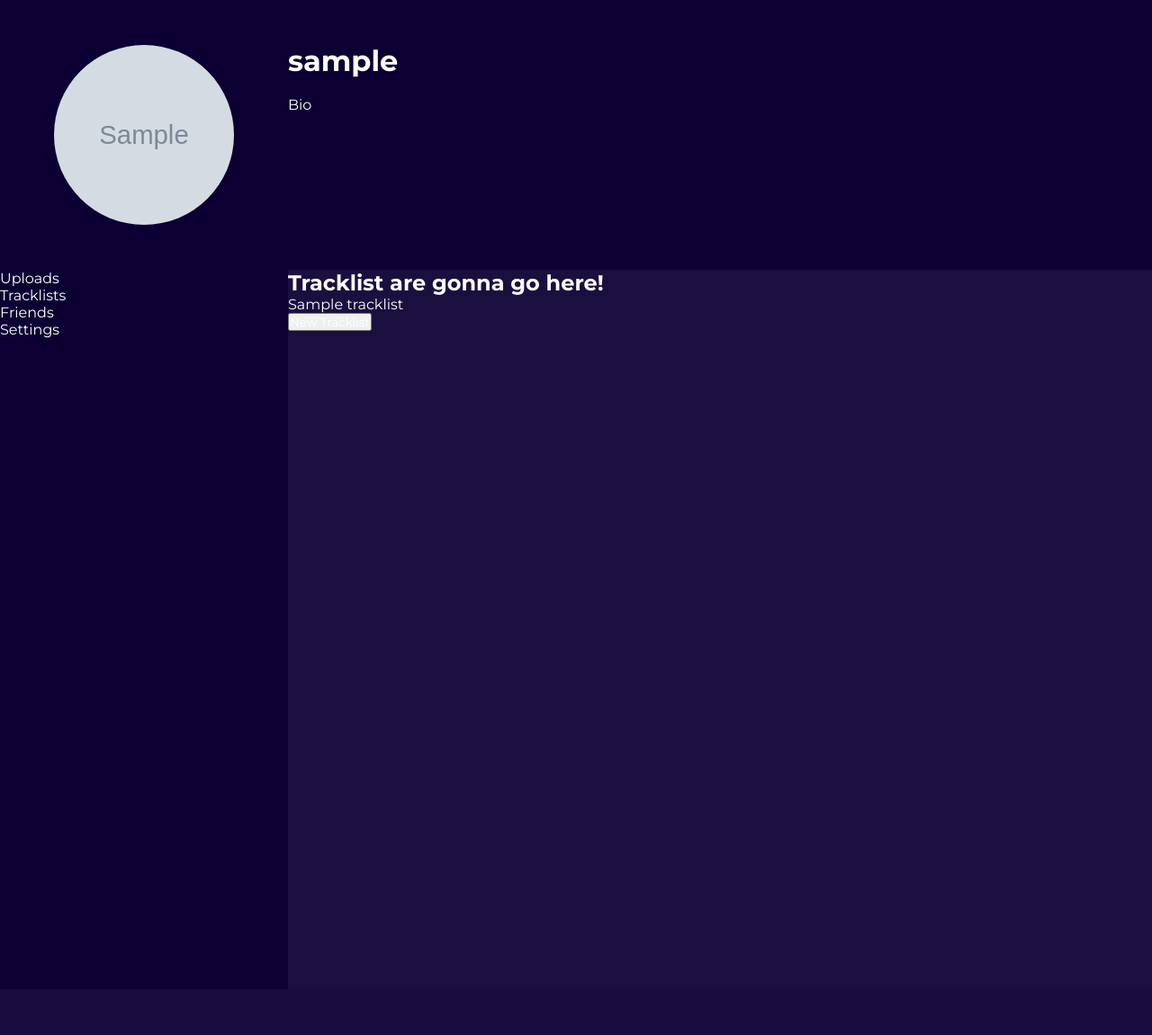
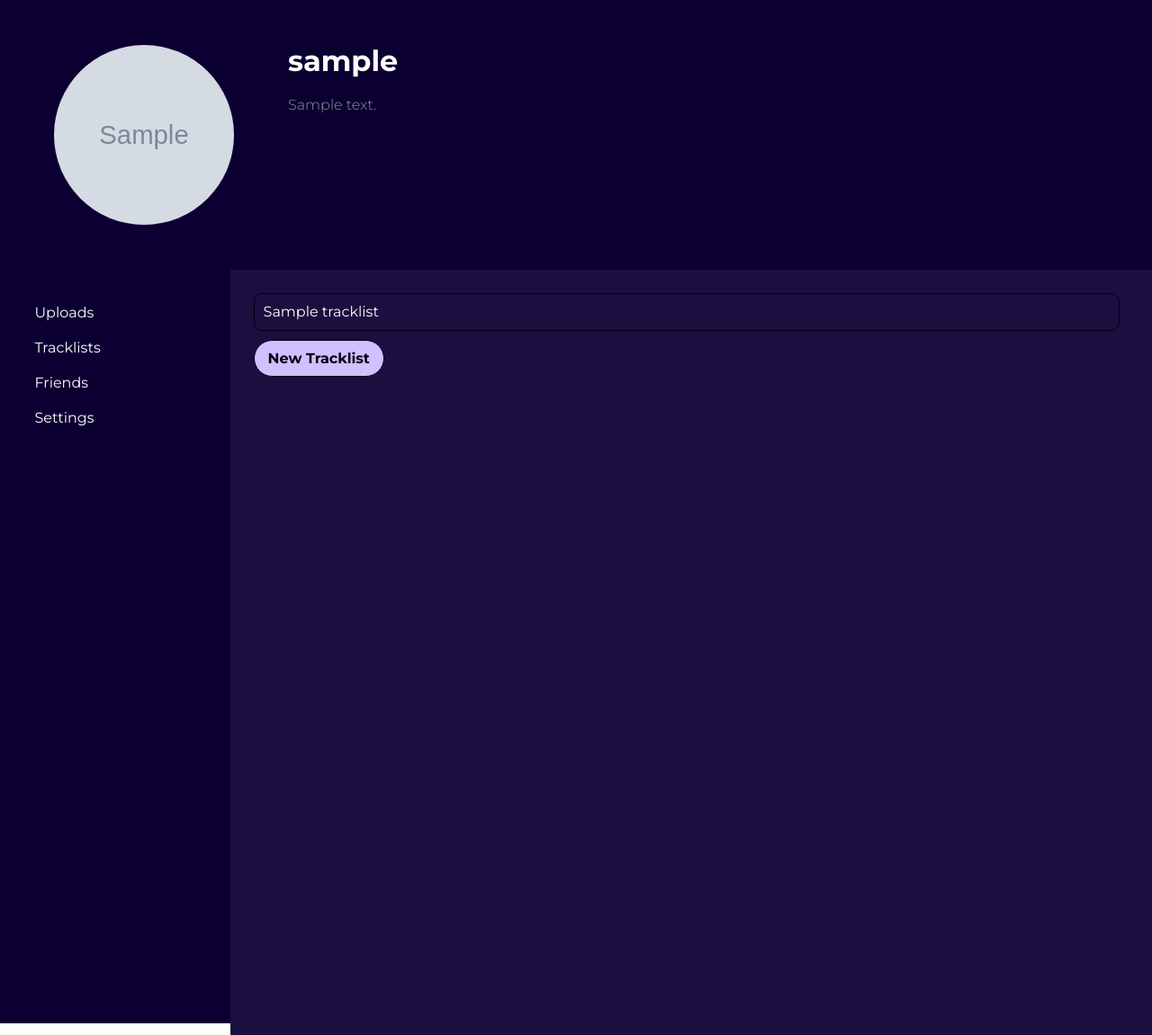
Before and after one commit to rossbuc/traxstax, a Flask app: page /traxstax/1/tracklists in a window 1280 px wide. Shown: the part 64-1215 px from the top of the page at 90% size. Before the commit the page ends 1164 px from the top, so only its background shows below. Run offline with Flask 3, Linux system fonts and the light colour scheme; tables that the repository leaves empty hold one stand-in row (values such as "Sample post"); grey boxes marked "Sample" are stand-in pictures.

Commit message:
Add user tracklists styling

```diff
--- a/seed.py
+++ b/seed.py
@@ -17,7 +17,7 @@ def seed():
     User.query.delete()
     Song.query.delete()
 
-    user1 = User(username="rosbuc", password="12345678", profile_image="/static/img/user1_profile_pic.jpeg", bio="The first user")
+    user1 = User(username="rosbuc", password="12345678", profile_image="/static/img/user1_profile_pic.jpeg", bio="This is my site that i build with my own two hands, feel free to message me with your suggestions regarding the improved smoothness of the user experience and/or trendier design of the site in general. Please note you will not be able to do thi until i build the messages feature.")
     user2 = User(username="jerrysmith", password="iamlame", profile_image="/static/img/user2_profile_pic.jpeg", bio="The second user")
     user3 = User(username="mp3daddy", password="123thethe", profile_image="/static/img/user3_profile_pic.webp", bio="The third user")
     user4 = User(username="waxnotflacs", password="123$moothoperator", profile_image="/static/img/user4_profile_pic.webp", bio="The fourth user")
--- a/static/style.css
+++ b/static/style.css
@@ -5,6 +5,28 @@
     margin: 0;
     padding: 0;
     font-family: 'Montserrat', sans-serif;
+}
+
+a:hover {
+    font-weight: 700;
+}
+
+.button--primary {
+    background-color: #cfc1ff;
+    color: #040012;
+    width: auto;
+    height: auto;
+    padding: 10px 15px;
+    border: 1px solid #040012;
+    border-radius: 40px;
+    font-weight: 700;
+    font-size: 16px;
+}
+
+.button--primary:hover {
+    background-color: #040012;
+    color: #cfc1ff;
+    border-color: #cfc1ff;
 }
 
 /* ========== Top Nav Bar Styling ========== */
@@ -36,10 +58,6 @@
     gap: 10px;
 }
 
-.nav-profile:hover {
-    font-weight: 700;
-}
-
 /* ========== User Profile Styling ========== */
 
 .hero-user {
@@ -67,11 +85,18 @@
 .username {
     font-size: 32px;
 }
+
 .profile-image {
     width: 200px;
     height: 200px;
     border-radius: 50%;
     overflow: hidden;
+}
+
+.user-bio {
+    font-weight: 300;
+    font-size: 16px;
+    color: rgba(255, 255, 255, 0.555);
 }
 
 .content-user {
@@ -81,12 +106,43 @@
 
 .nav-user {
     height: 100vh;
-    width: 25vw;
+    width: calc(20vw - 3vw);
     background-color: #0C0032;
+    padding-top: 3vw;
+    padding-left: 3vw;
 }
 
 .display-user {
     height: 100vh;
+    width: calc(80vw - 4vw);
+    background-color: #0c0032f0;
+    padding: 2vw;
+    display: flex;
+    flex-direction: column;
+    gap: 10px;
+}
+
+.nav-options {
+    display: flex;
+    flex-direction: column;
+    gap: 20px;
+}
+
+/* ========== New Tracklist Form Styling ========== */
+
+.tracklist__new label {
+    color: black;
+}
+
+.user__display--tracklist {
     width: 75vw;
-    background-color: #0c0032f0;
+    height: 40px;
+    border: 1px solid #040012;
+    border-radius: 10px;
+    display: flex;
+    align-items: center;
 }
+
+.user__display--tracklist a {
+    padding: 10px;
+}
--- a/templates/tracklists/tracklist_new.jinja
+++ b/templates/tracklists/tracklist_new.jinja
@@ -1,5 +1,5 @@
 {% extends 'base.jinja' %} {% block content %}
-    <form action="/traxstax/{{ user.id }}/tracklists" method="POST">
+    <form action="/traxstax/{{ user.id }}/tracklists" method="POST" class="tracklist__new">
         <label for="title">Tracklist Title</label>
         <input type="text" name="title" id="title">
         <label for="cover_image">Cover Image</label>
--- a/templates/users/user.jinja
+++ b/templates/users/user.jinja
@@ -4,12 +4,12 @@
         <div class="user--profile_image__container"><img src="{{ user.profile_image }}" alt="user profile picture" class="profile-image"></div>
         <ul class="user-details">
             <li><h2 class="username">{{ user.username }}</h2></li>
-            <li>Bio</li>
+            <li><p class="user-bio">{{ user.bio }}</p></li>
         </ul>
     </section>
     <div class="content-user">
         <nav class="nav-user">
-            <ul>
+            <ul class="nav-options">
                 <li><a href="/traxstax/{{ user.id }}/uploads">Uploads</a></li>
                 <li><a href="/traxstax/{{ user.id }}/tracklists">Tracklists</a></li>
                 <li>Friends</li>
--- a/templates/users/user_tracklists.jinja
+++ b/templates/users/user_tracklists.jinja
@@ -1,12 +1,11 @@
 {% extends 'users/user.jinja' %} {% block content_inner %} {{ super() }}
-    <h2>Tracklist are gonna go here!</h2>
     {% for tracklist in tracklists %}
-        <div>
+        <div class="user__display--tracklist">
             <a href="/traxstax/{{ user.id }}/tracklists/ {{ tracklist.id }}">{{ tracklist.name }}</a>
         </div>
     {% endfor %}
     <form action="/traxstax/{{ user.id }}/tracklists/new">
-        <button type="submit">New Tracklist</button>
+        <button type="submit" class="button--primary">New Tracklist</button>
     </form>
 
 {% endblock %}
```
